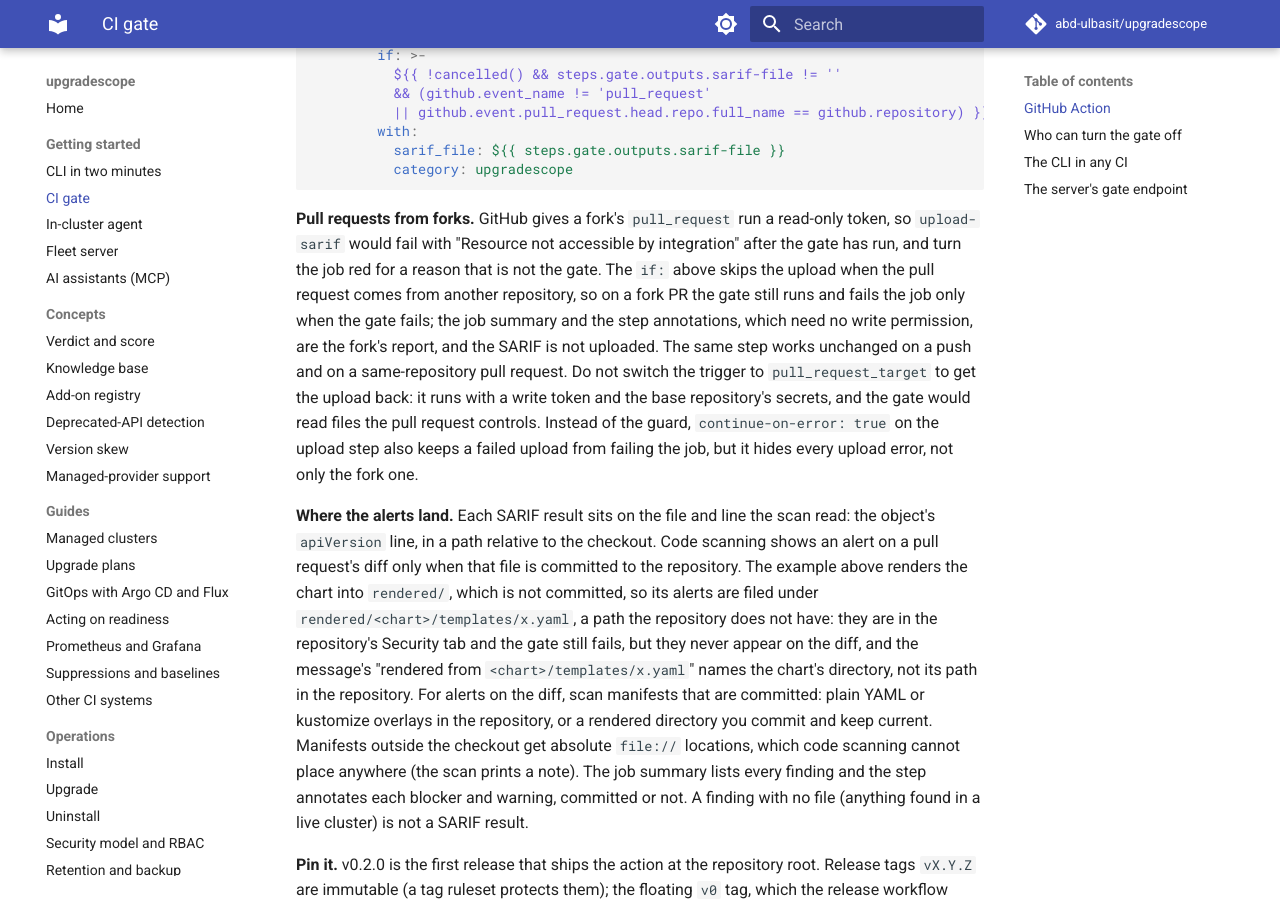
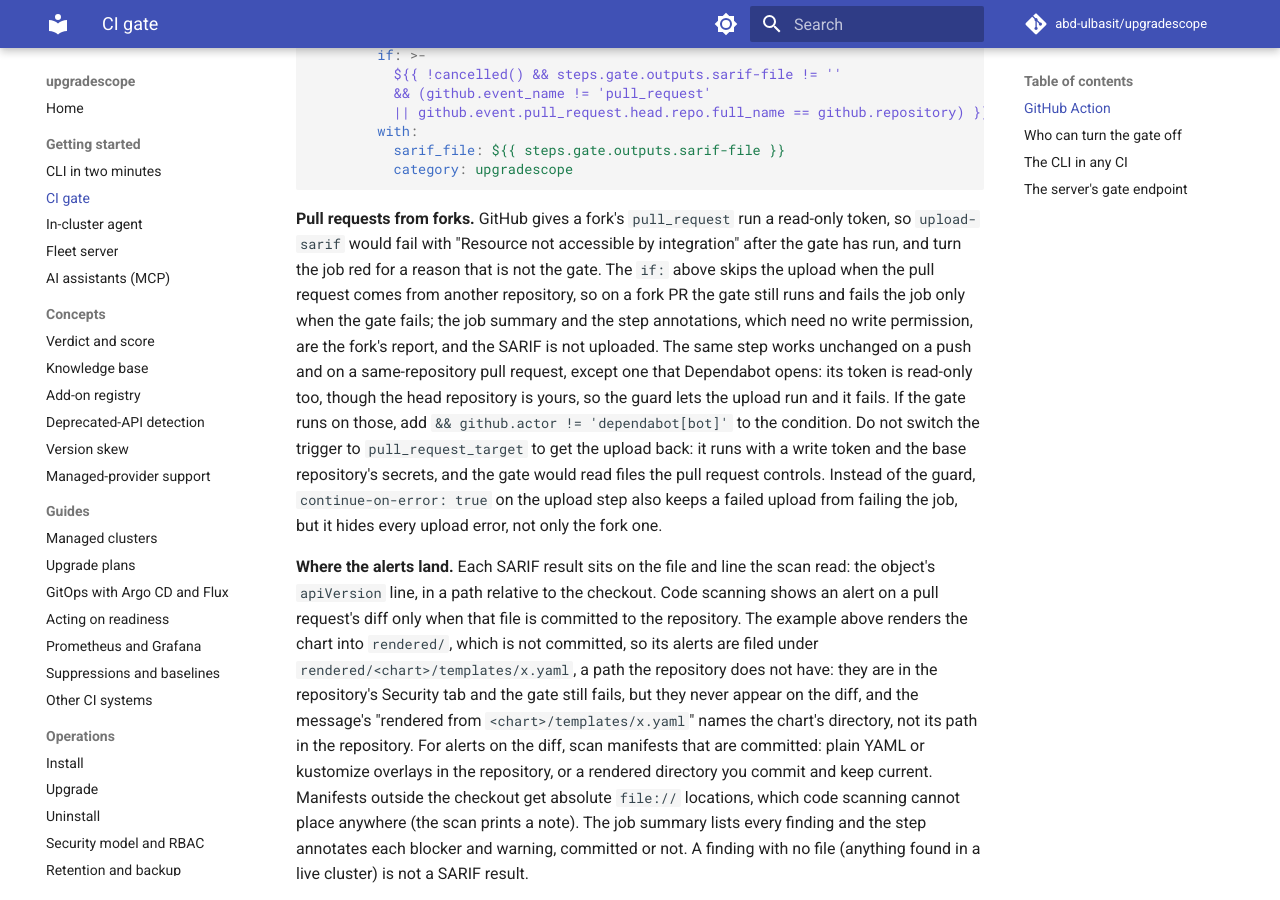
Before and after one commit to abd-ulbasit/upgradescope, an MkDocs documentation site: the page built from docs/getting-started/ci-gate.md, in a window 1280 px wide and 900 px high, scrolled down 974 px. Built offline with MkDocs 1.6.1 and Material for MkDocs 9.7.7, drawn with Linux system fonts in a browser that asks for light colours; comment, search, counter and statistics services are not loaded.

Commit message:
test(docs): pin the fork guard in both SARIF workflow copies; note Dependabot's read-only token
hack/docs-sarif-guard_test.sh evaluates the upload step's if: from the CI gate
page and action/README.md for a push, a same-repository and a fork pull
request, and a deleted fork. AC-04 cites it and says the README copy still
lacks the guard.

Refs #357

Co-Authored-By: Claude Fable 5 <noreply@anthropic.com>

```diff
--- a/docs/getting-started/ci-gate.md
+++ b/docs/getting-started/ci-gate.md
@@ -61,7 +61,10 @@ comes from another repository, so on a fork PR the gate still runs and fails
 the job only when the gate fails; the job summary and the step annotations,
 which need no write permission, are the fork's report, and the SARIF is not
 uploaded. The same step works unchanged on a push and on a same-repository
-pull request. Do not switch the trigger to `pull_request_target` to get the
+pull request, except one that Dependabot opens: its token is read-only too,
+though the head repository is yours, so the guard lets the upload run and it
+fails. If the gate runs on those, add `&& github.actor != 'dependabot[bot]'`
+to the condition. Do not switch the trigger to `pull_request_target` to get the
 upload back: it runs with a write token and the base repository's secrets,
 and the gate would read files the pull request controls. Instead of the
 guard, `continue-on-error: true` on the upload step also keeps a failed
```
Also changed, not shown: action/README.md (+5 -1 lines), docs/claims.md (+1 -1 lines), 2 other files.
